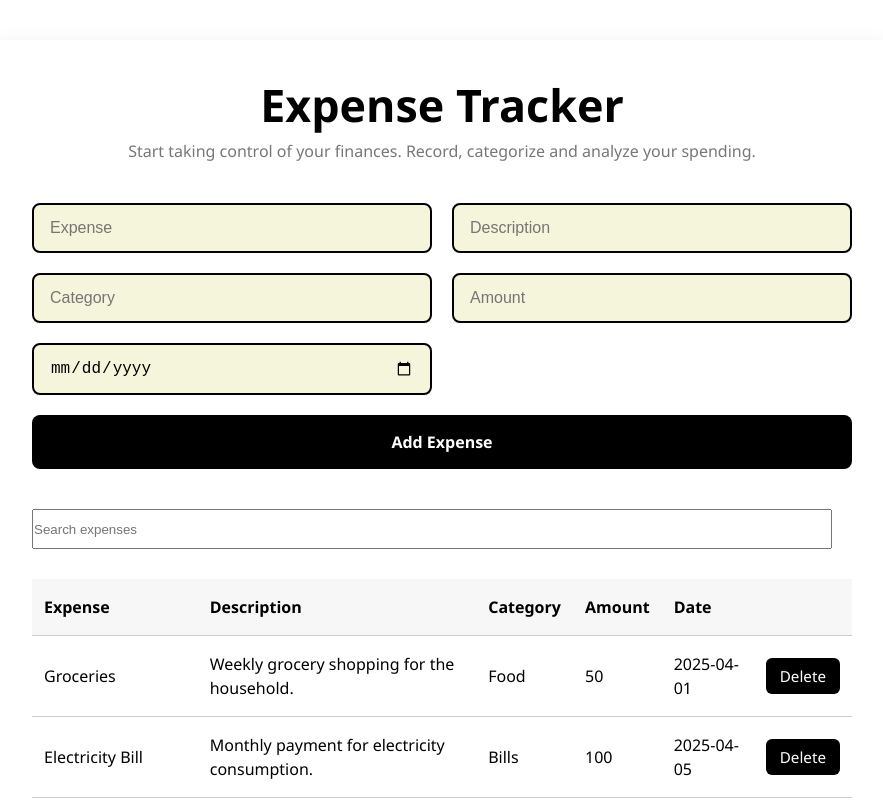
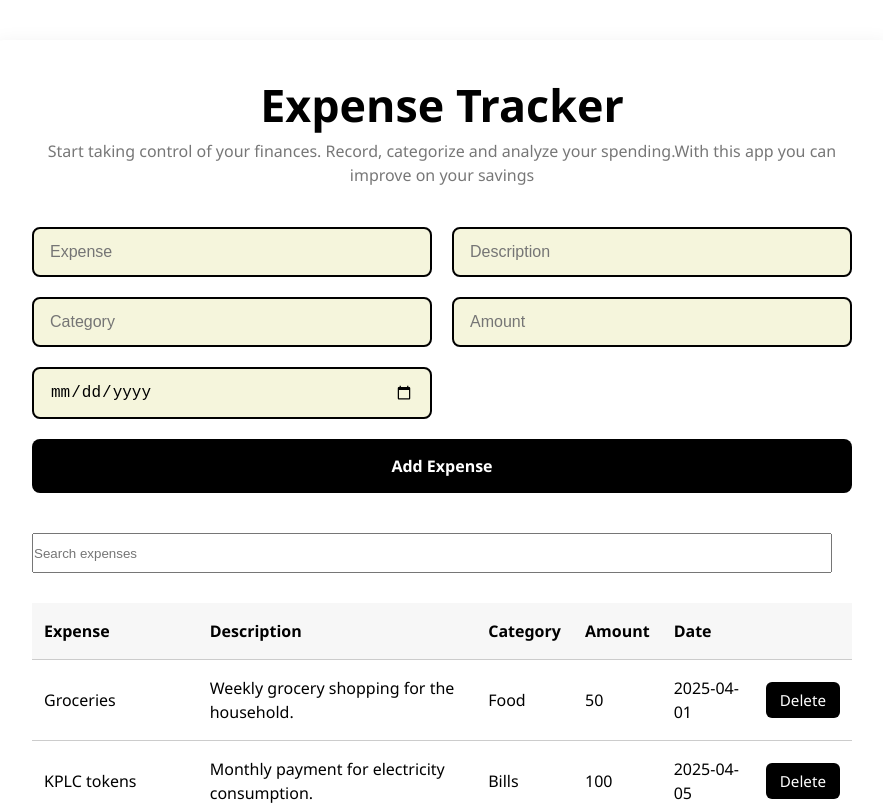
Before and after one commit to ezraoduor/expense-tracker, a React (Vite) app: page / in a window 1280 px wide. Shown: the top 805 px of the page, without its empty margins (198-1081 px from the left). Built offline with nearby package versions, Linux system fonts and the light colour scheme.

Commit message:
updated data.js

```diff
--- a/src/App.jsx
+++ b/src/App.jsx
@@ -50,7 +50,7 @@ function App() {
     <div className="app">
       <header>
         <h1>Expense Tracker</h1>
-        <p>Start taking control of your finances. Record, categorize and analyze your spending.</p>
+        <p>Start taking control of your finances. Record, categorize and analyze your spending.With this app you can improve on your savings </p>
       </header>
 
       <div className="main">
--- a/src/data.js
+++ b/src/data.js
@@ -7,7 +7,7 @@ const expenses = [
       date: '2025-04-01',
     },
     {
-      expense: 'Electricity Bill',
+      expense: 'KPLC tokens',
       description: 'Monthly payment for electricity consumption.',
       amount: '100',
       category: 'Bills',
```
